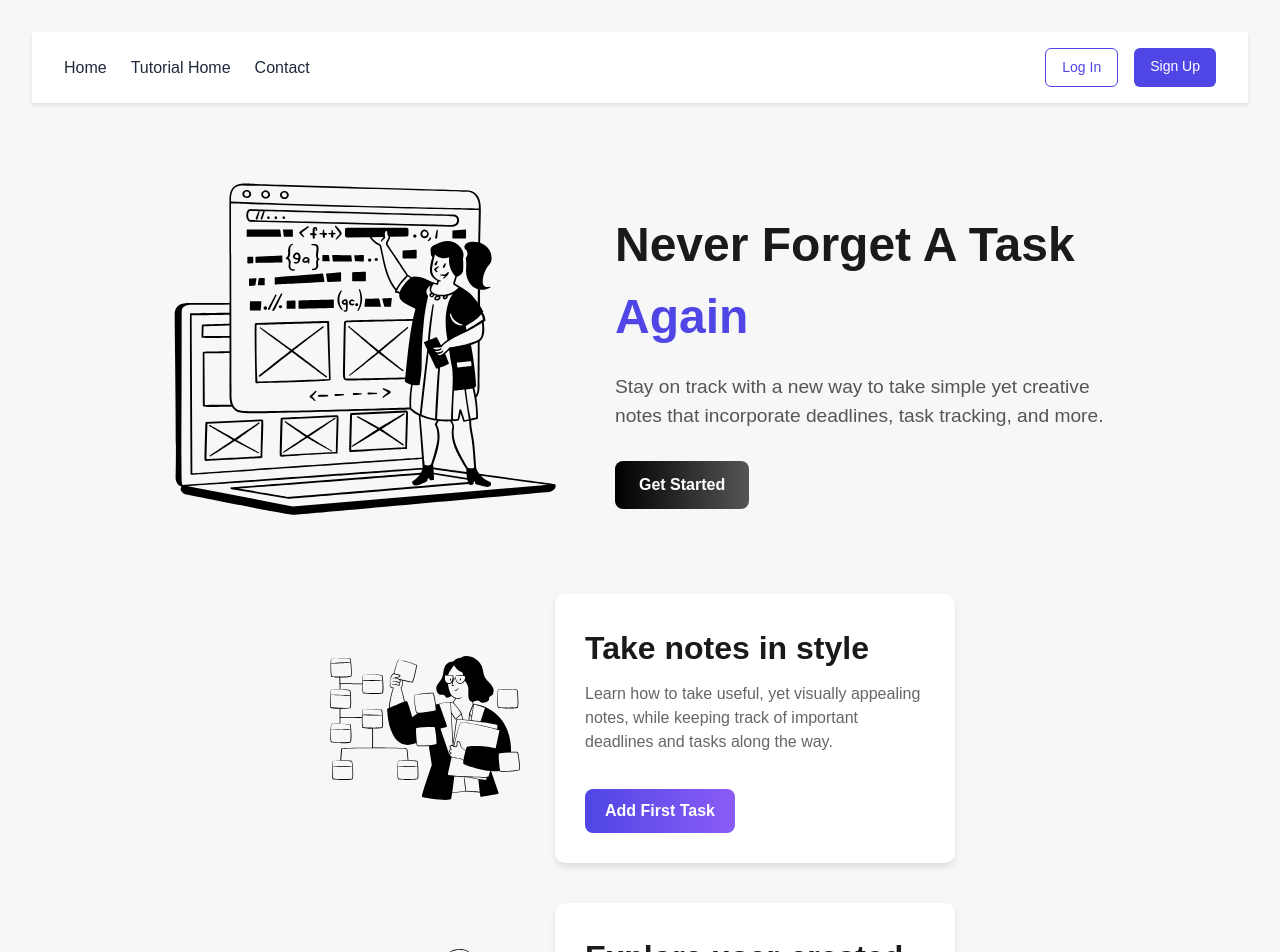
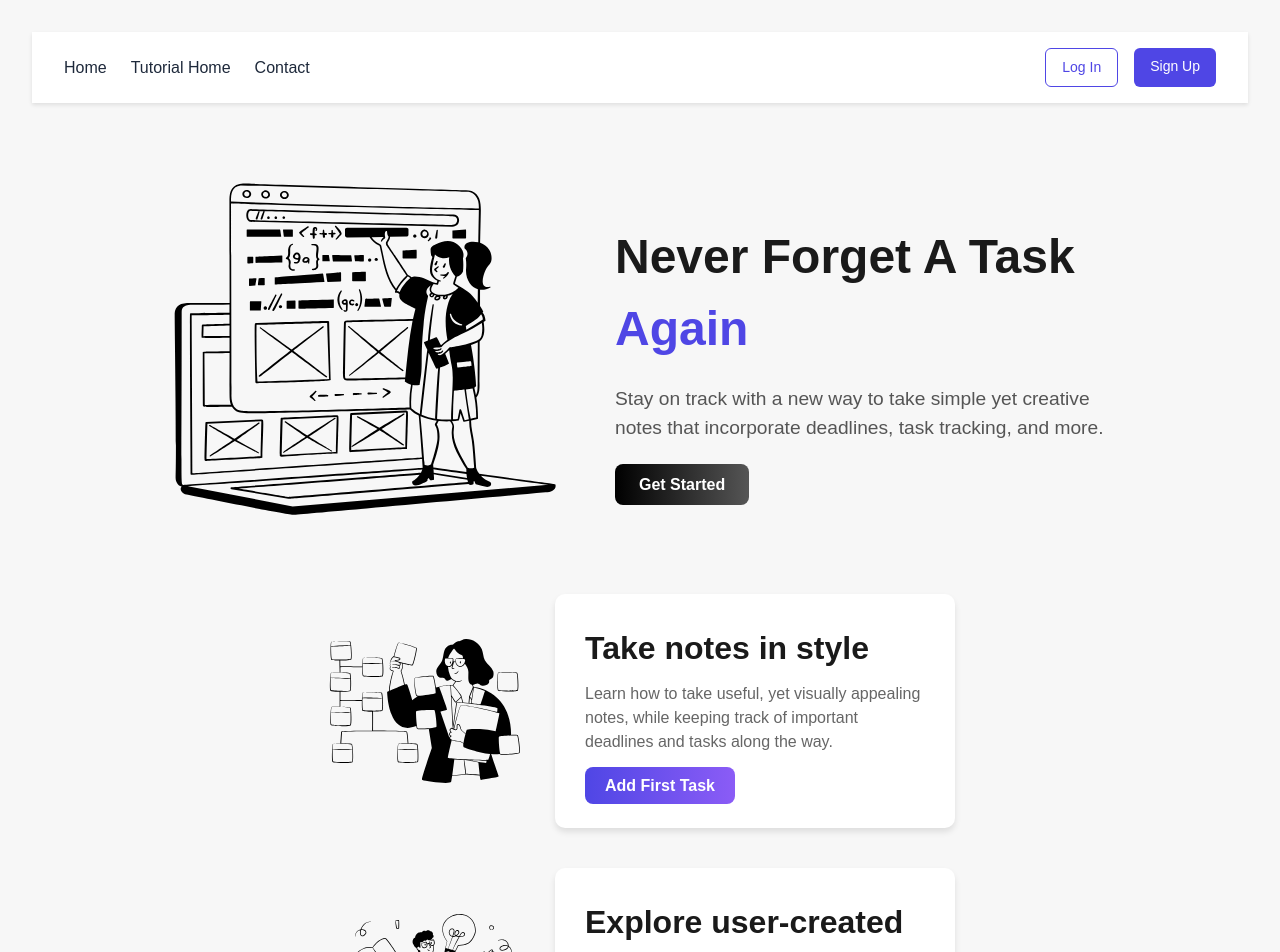
Before and after one commit to patrickpierson1/ToDo, a React (Vite) app in the folder client/: page / in a window 1280 px wide. Shown: the top 952 px of the page. Built offline with nearby package versions, Linux system fonts and the light colour scheme; no server answers.

Commit message:
more button routing

```diff
--- a/client/src/pages/Home.jsx
+++ b/client/src/pages/Home.jsx
@@ -17,7 +17,7 @@ const Home = () => {
           <p className="hero-subtitle">
             Stay on track with a new way to take simple yet creative notes that incorporate deadlines, task tracking, and more.
           </p>
-          <button className="cta-button">Get Started</button>
+          <Link className="cta-button" to="/tutorial-home">Get Started</Link>
         </div>
       </section>
 
@@ -31,7 +31,7 @@ const Home = () => {
             <p className="feature-description">
               Learn how to take useful, yet visually appealing notes, while keeping track of important deadlines and tasks along the way.
             </p>
-            <button className="feature-button">Add First Task</button>
+            <Link className="feature-button" to="/tutorial-home">Add First Task</Link>
           </div>
         </div>
 
--- a/client/src/pages/ListItem.jsx
+++ b/client/src/pages/ListItem.jsx
@@ -1,8 +1,9 @@
+import {Link} from "react-router-dom";
 const ListItem = () => {
     return (
         <div className="listItem">
             <input type="text" placeholder="Note Description"/>
-            <button type="button">edit</button>
+            <Link to="/note">edit</Link>
         </div>
     )
 }
```
